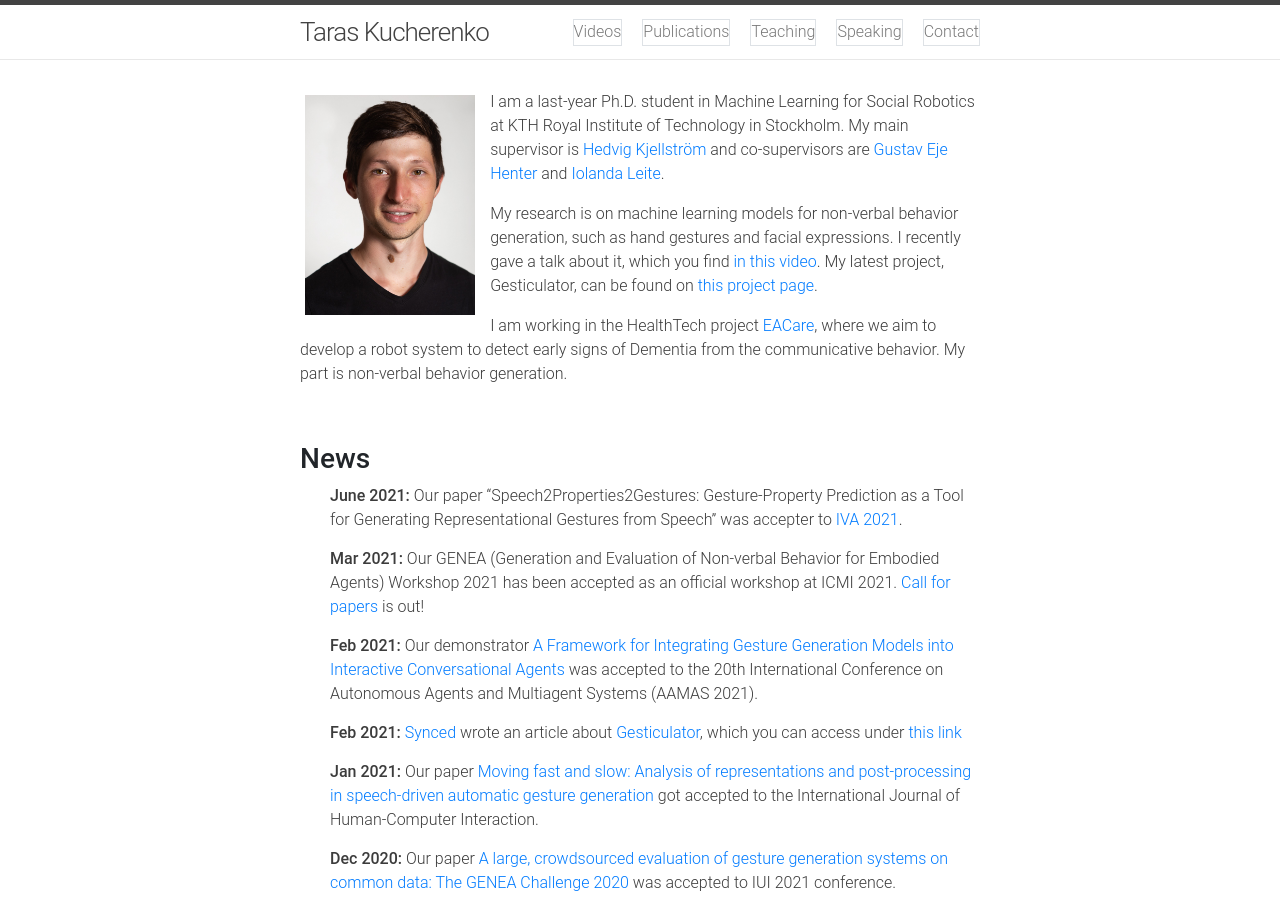
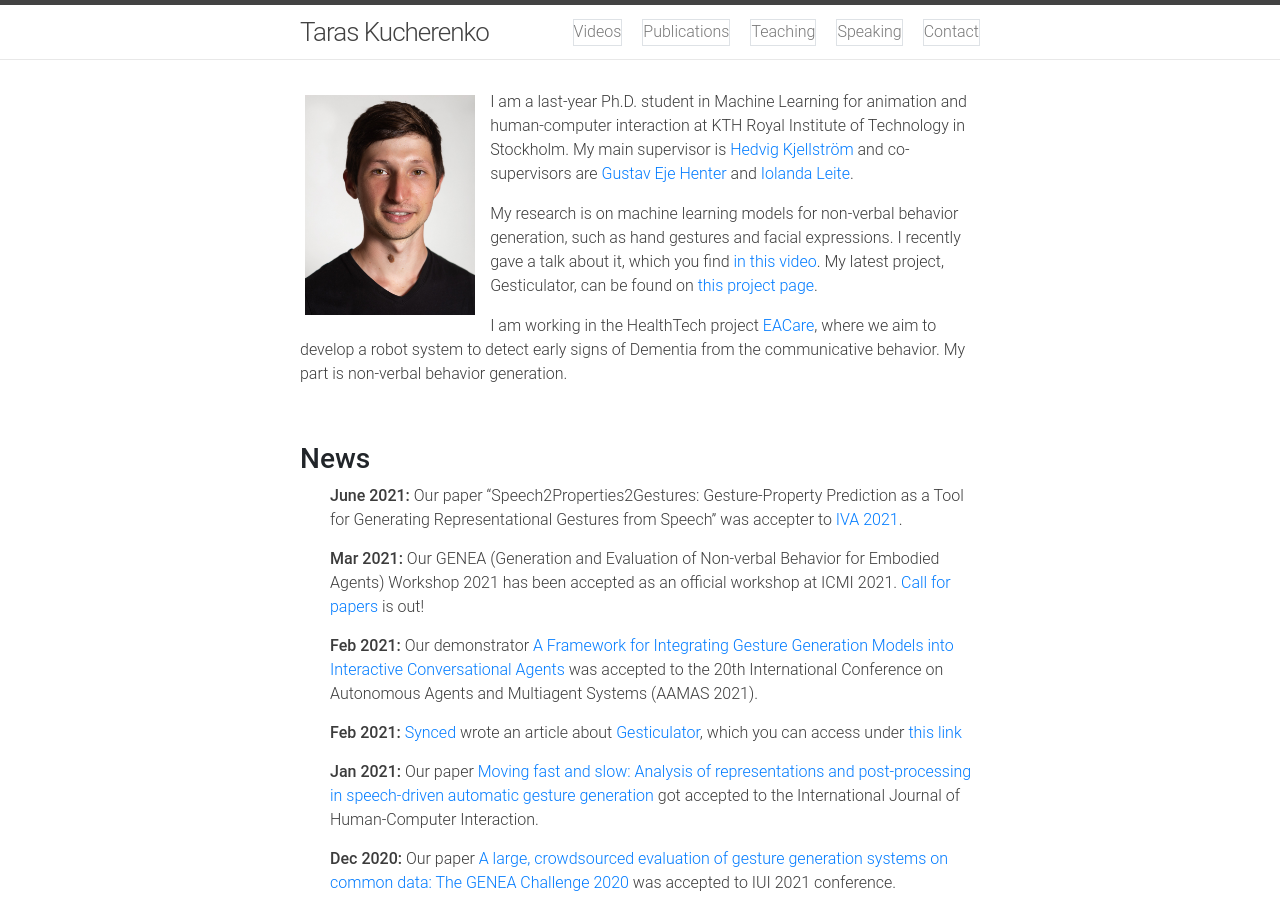
Before and after one commit to Svito-zar/Svito-zar.github.io, a Jekyll site: the page built from index.md, in a window 1280 px wide and 900 px high. Built offline with Jekyll 4.4.1, drawn with Linux system fonts in a browser that asks for light colours; nearby versions of some CDN libraries.

Commit message:
Update main info

```diff
--- a/index.md
+++ b/index.md
@@ -14,7 +14,7 @@ exclude: true
 
 
 <img style="float: left; border: 5px solid white; padding-right: 10px;" src="assets/Prof_pic.jpg" height="230" alt="portrait">
-I am a last-year Ph.D. student in Machine Learning for Social Robotics at KTH Royal Institute of Technology in Stockholm. My main supervisor is [Hedvig Kjellström](http://www.csc.kth.se/~hedvig/) and co-supervisors are [Gustav Eje Henter](https://people.kth.se/~ghe/) and [Iolanda Leite](https://iolandaleite.com/).
+I am a last-year Ph.D. student in Machine Learning for animation and human-computer interaction at KTH Royal Institute of Technology in Stockholm. My main supervisor is [Hedvig Kjellström](http://www.csc.kth.se/~hedvig/) and co-supervisors are [Gustav Eje Henter](https://people.kth.se/~ghe/) and [Iolanda Leite](https://iolandaleite.com/).
 
 My research is on machine learning models for non-verbal behavior generation, such as hand gestures and facial expressions. I recently gave a talk about it, which you find [in this video](https://youtu.be/JeMwtr8pxcc). My latest project, Gesticulator, can be found on [this project page](https://svito-zar.github.io/gesticulator).
 
```
